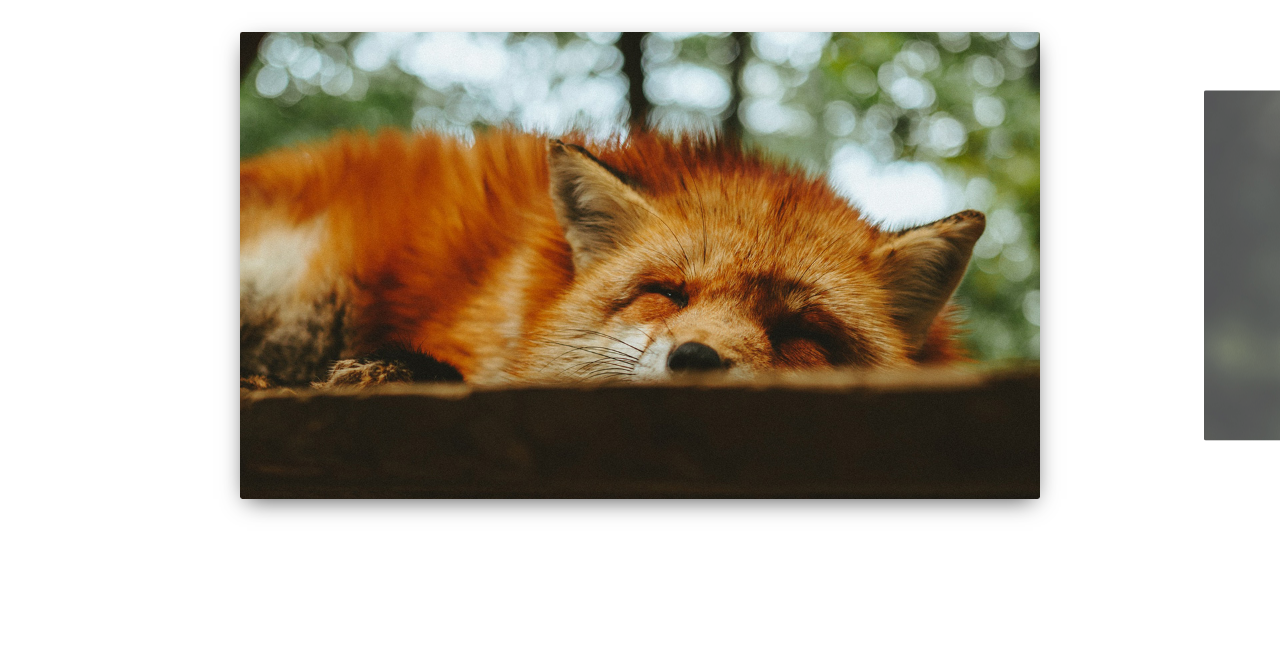
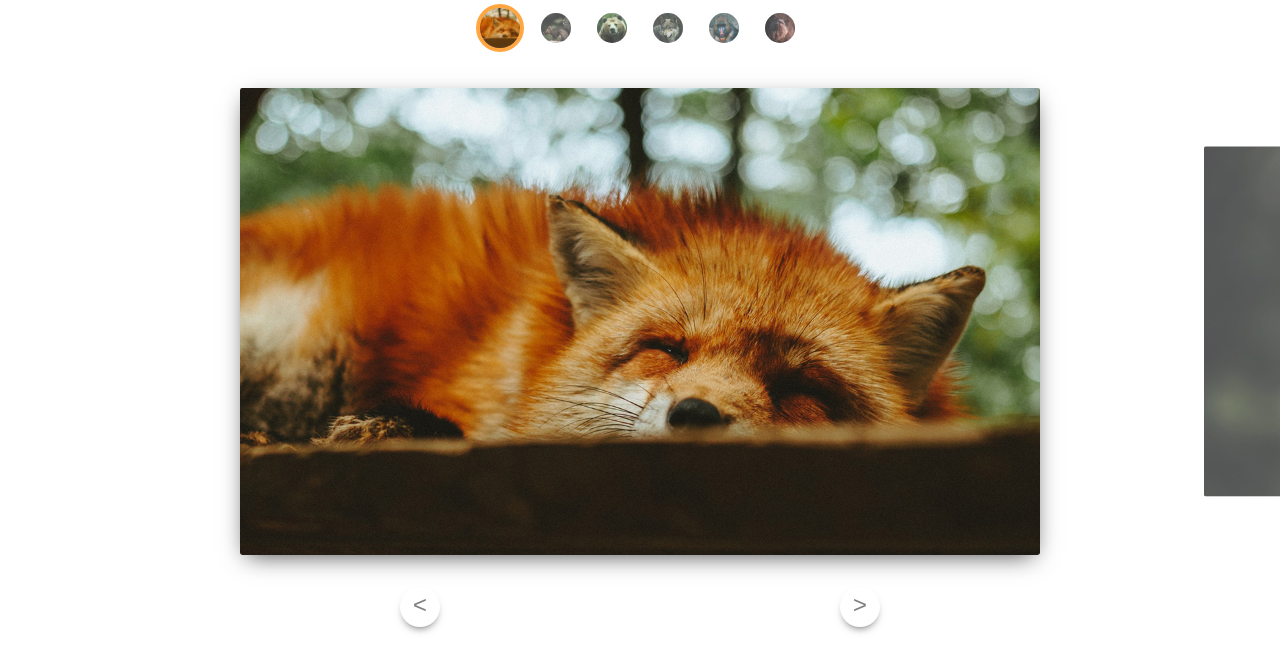
Before and after one commit to rmanenti/origamid.slide, a plain HTML site: page index.html in a window 1280 px wide. Drawn offline with Linux system fonts and the light colour scheme.

Commit message:
Project finalized.

```diff
--- a/css/style.css
+++ b/css/style.css
@@ -11,6 +11,62 @@ ul {
 img {
     display: block;
     max-width: 100%;
+}
+
+[data-ui-component="slide-pagination"] {
+    display: flex;
+    justify-content: center;
+}
+
+[data-ui-component="slide-pagination"] li a {
+
+    display: block;
+
+    position: relative;
+
+    width: 2.5rem;
+    height: 2.5rem;
+
+    background: silver;
+    border-radius: 50%;
+
+    overflow: hidden;
+
+    text-indent: -999px;
+
+    margin: .5rem;
+}
+
+[data-ui-component="slide-pagination"] li {
+
+    opacity: .75;
+    transform: scale( .75 );
+
+    transition: opacity .4s, transform .4s;
+}
+
+[data-ui-component="slide-pagination"] li.is-active {
+
+    opacity: 1;
+    transform: scale( 1 );
+}
+
+[data-ui-component="slide-pagination"] li.is-active a,
+[data-ui-component="slide-pagination"] li a:hover {
+    transition: all .4s linear;
+    box-shadow: 0px 0px 0px .25rem rgba(255, 136, 0, 0.75);
+}
+
+[data-ui-component="slide-pagination"] li.is-active a:before,
+[data-ui-component="slide-pagination"] li a:hover:before {
+    content: "";
+    display: block;
+    position: absolute;
+    top: 0;
+    bottom: 0;
+    left: 0;
+    right: 0;
+    background: rgba(255, 136, 0, 0.25);
 }
 
 [data-ui-component="slide"] {
@@ -51,3 +107,56 @@ img {
     transform: scale( 1 );
 
 }
+
+nav {
+    width: 100%;
+    display: flex;
+    flex-wrap: nowrap;
+    align-items: center;
+    justify-content: space-evenly;
+}
+
+nav button {
+
+    font-weight: bold;
+    justify-content: center;
+
+    width: 2.5rem;
+    height: 2.5rem;
+
+    border-radius: 50%;
+
+
+    background: #fff;
+    border: none;
+    box-shadow: 0px 5px 10px -5px rgba(0,0,0,0.75);
+    color: rgba(0,0,0,0.5);
+
+    transition: box-shadow .4s, color .4s, background-color .4s;
+}
+
+nav button:hover {
+
+    background: rgba(255, 136, 0, .75);
+    color: #fff;
+}
+
+nav button:active {
+    box-shadow: inset 0px 5px 10px -5px rgba(0,0,0,0.75);
+}
+
+nav button:first-child::after {
+
+    content: '<';
+    font-size: 1.5rem;
+    font-family: 'Courier New', Courier, monospace;
+    font-weight: 100;
+}
+
+nav button:last-child:after {
+
+    content: '>';
+    font-size: 1.5rem;
+    font-family: 'Courier New', Courier, monospace;
+    font-weight: 100;
+}
--- a/index.html
+++ b/index.html
@@ -23,6 +23,11 @@
 
     </div>
 
+    <nav>
+        <button type="button" data-ui-component="slide-navigation-previous"></button>
+        <button type="button" data-ui-component="slide-navigation-next"></button>
+    </nav>
+
 
     <script type="module" src="js/script.js"></script>
 </body>
--- a/js/modules/slide.js
+++ b/js/modules/slide.js
@@ -1,6 +1,7 @@
 import configuration from './configuration.js';
 import Events        from  './events.js';
-export default class Slide {
+
+export class Slide {
 
     constructor( wrapper, list ) {
 
@@ -27,6 +28,8 @@ export default class Slide {
                 next     : 1
             }
         }
+
+        this.onChange = new Event( 'onChange');
     }
 
     initialize() {
@@ -48,27 +51,6 @@ export default class Slide {
             this.store();
             this.center();
         }
-    }
-
-    store() {
-
-        this.items = [ ...this.list.children ].map( ( item ) => {
-
-            const position = -( item.offsetLeft - ( ( this.wrapper.offsetWidth - item.offsetWidth ) / 2 ) );
-
-            return {
-                item,
-                position
-            }
-        } );
-    }
-
-    bindings() {
-
-        this.start  = this.start.bind( this );
-        this.move   = this.move.bind( this );
-        this.stop   = this.stop.bind( this );
-        this.resize = Events.debounce( this.resize.bind( this ), 200 );
     }
 
     start( event ) {
@@ -102,18 +84,6 @@ export default class Slide {
         this.place( position );
     }
 
-    slide( index ) {
-
-        this.data.indexes.previous = ( index ? ( index - 1 ) : undefined );
-        this.data.indexes.current  = index;
-        this.data.indexes.next     = ( index === ( this.items.length - 1 ) ? undefined : ( index + 1 ) );
-
-        this.current = this.items[ index ];
-        this.data.position.end = this.current.position;
-
-        this.place( this.current.position );
-    }
-
     previous() {
 
         if ( this.data.indexes.previous !== undefined ) {
@@ -128,6 +98,27 @@ export default class Slide {
         }
     }
 
+    slide( index ) {
+
+        if ( this.current ) {
+            this.current.item.classList.remove( configuration.getClass( 'active' ) );
+        }
+
+        this.current = this.items[ index ];
+        this.data.position.end = this.current.position;
+
+        this.data.indexes.previous = ( index ? ( index - 1 ) : undefined );
+        this.data.indexes.current  = index;
+        this.data.indexes.next     = ( index === ( this.items.length - 1 ) ? undefined : ( index + 1 ) );
+
+        this.animate( true );
+        this.current.item.classList.add( configuration.getClass( 'active' ) );
+
+        this.place( this.current.position );
+
+        this.wrapper.dispatchEvent( this.onChange );
+    }
+
     place( position ) {
 
         this.data.position.current = position;
@@ -136,28 +127,21 @@ export default class Slide {
 
     center() {
 
-        this.animate( true );
-
-        if ( this.current ) {
-            this.current.item.classList.remove( configuration.getClass( 'active' ) );
-        }
-
         const position = this.data.position.movement;
 
-        if ( position < 100 && ( this.data.indexes.previous !== undefined ) ) {
+        if ( position > 0 ) {
+            this.next();
+        }
+        else if ( position < 0  ) {
             this.previous();
-        }
-        else if ( position > -100 && ( this.data.indexes.next !== undefined ) ) {
-            this.next();
         }
         else {
             this.slide( this.data.indexes.current );
         }
-
-        this.current.item.classList.add( configuration.getClass( 'active' ) );
     }
 
     update( position ) {
+
         this.data.position.movement = ( this.data.position.start - position ) * 1.6;
         return ( this.data.position.end - this.data.position.movement );
     }
@@ -178,11 +162,112 @@ export default class Slide {
     }
 
     resize() {
-        console.log('aaa');
+
         setTimeout( () => {
 
             this.store();
             this.slide( this.data.indexes.current );
         }, 550 );
     }
+
+    store() {
+
+        this.items = [ ...this.list.children ].map( ( item ) => {
+
+            const position = -( item.offsetLeft - ( ( this.wrapper.offsetWidth - item.offsetWidth ) / 2 ) );
+
+            return {
+                item,
+                position
+            }
+        } );
+    }
+
+    bindings() {
+
+        this.start  = this.start.bind( this );
+        this.move   = this.move.bind( this );
+        this.stop   = this.stop.bind( this );
+
+        this.previous = this.previous.bind( this );
+        this.next     = this.next.bind( this );
+
+        this.resize = Events.debounce( this.resize.bind( this ), 200 );
+    }
 }
+
+export class NavSlide extends Slide {
+
+    constructor( wrapper, list ) {
+
+        super( wrapper, list );
+        this.bindings();
+    }
+
+    create( type, p, n ) {
+
+        switch( type ) {
+
+            case 'navigation' :
+
+                this.buttonPrevious = document.querySelector( configuration.getSelector( 'component', p ) );
+                this.buttonNext     = document.querySelector( configuration.getSelector( 'component', n ) );
+
+                this.buttonPrevious.addEventListener( 'click', this.previous );
+                this.buttonNext.addEventListener( 'click', this.next );
+
+                break;
+
+            case 'pagination' :
+
+                this.controls = document.createElement( 'ul' );
+                this.controls.dataset.uiComponent = 'slide-pagination';
+
+                this.items.forEach( ( item, index ) => {
+
+                    let src = item.item.querySelector( 'img' ).src;
+                    src = src.replace( '.jpg', '-thumb.jpg' );
+
+                    this.controls.innerHTML += `<li><a data-ui-slide-pagination-index="${index}" href="#slide-${index}"><img src="${src}"></a></li>`;
+                } );
+
+                this.controlItems = [...this.controls.children];
+                this.controlItems.forEach( this.paginate );
+
+                document.body.insertBefore( this.controls, this.wrapper );
+
+                this.activate();
+
+                this.wrapper.addEventListener( 'onChange', this.activate );
+        }
+
+        return this;
+    }
+
+    paginate( item, index ) {
+
+        item.addEventListener( 'click', ( event ) => {
+
+            event.preventDefault();
+            this.slide( index );
+            this.activate();
+        } );
+    }
+
+    activate() {
+
+        this.controlItems.forEach( ( item ) => {
+            item.classList.remove( configuration.getClass( 'active' ) );
+        } );
+
+        this.controlItems[ this.data.indexes.current ].classList.add( configuration.getClass( 'active' ) );
+    }
+
+    bindings() {
+
+        super.bindings();
+        this.paginate = this.paginate.bind( this );
+        this.activate = this.activate.bind( this );
+    }
+
+}
--- a/js/script.js
+++ b/js/script.js
@@ -1,5 +1,7 @@
-import configuration from './modules/configuration.js';
-import Slide         from './modules/slide.js';
+import configuration     from './modules/configuration.js';
+import {Slide, NavSlide} from './modules/slide.js';
 
-const slide = new Slide( 'slide', 'slide-list' );
+const slide = new NavSlide( 'slide', 'slide-list' );
 slide.initialize();
+slide.create( 'navigation', 'slide-navigation-previous', 'slide-navigation-next' )
+     .create( 'pagination' );
```
